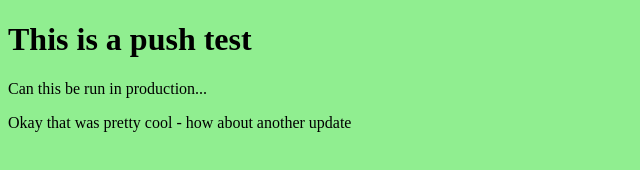
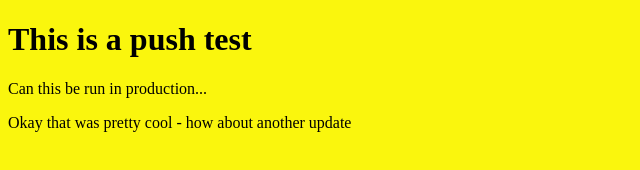
Before and after one commit to twestaus/scss-starter-template, a website built with Vite: page src/index.html in a window 1280 px wide. Shown: the whole page, without its empty margins (0-640 px from the left). Built offline with nearby package versions, Linux system fonts and the light colour scheme.

Commit message:
changed background colour

```diff
--- a/src/sass/main.scss
+++ b/src/sass/main.scss
@@ -1,4 +1,4 @@
-$clr: lightgreen;
+$clr: rgb(250, 246, 13);
 
 body {
   background: $clr;
```
